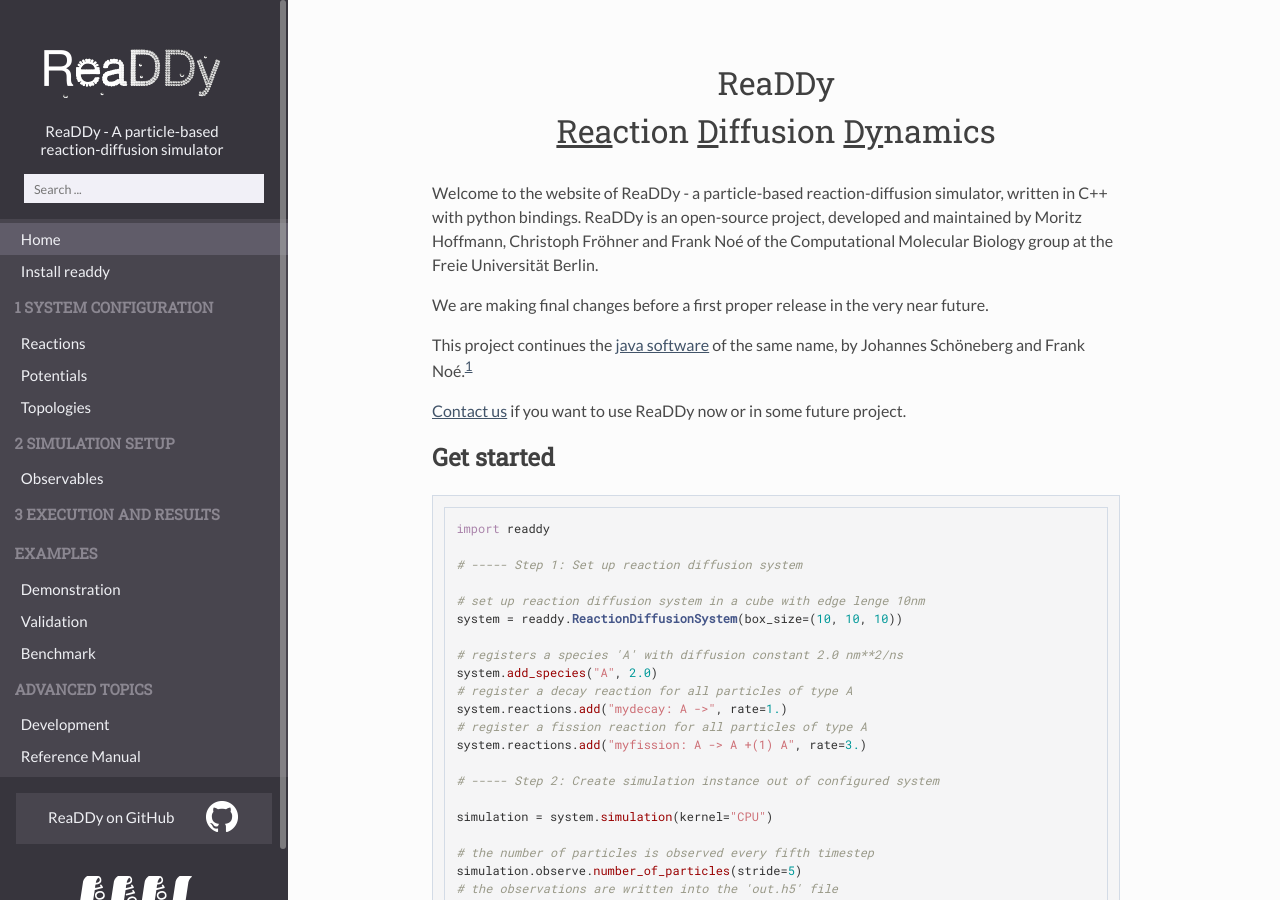
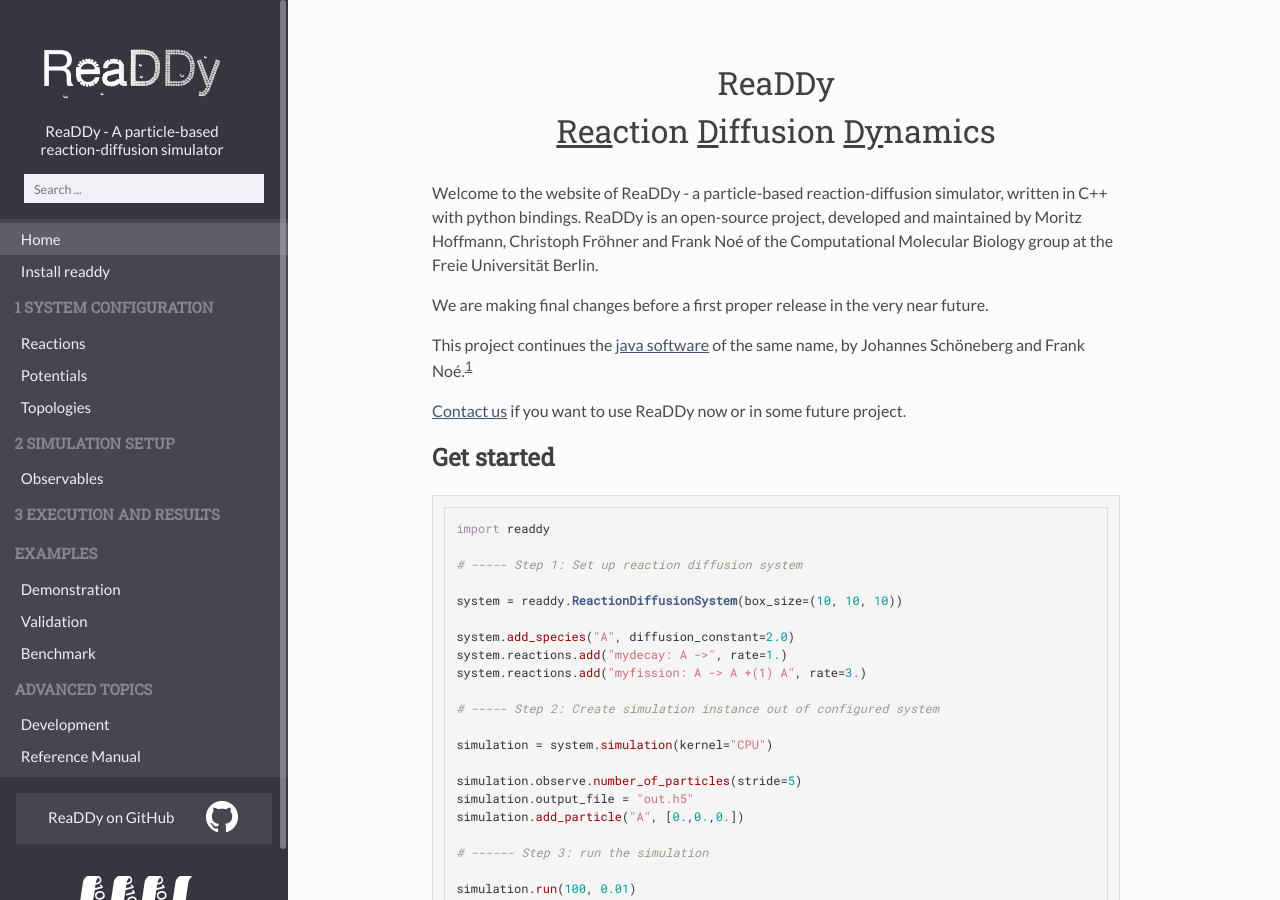
Before and after one commit to readdy/readdy_documentation, a Jekyll site: the page built from readdy_documentation/index.md, in a window 1280 px wide. Built offline with Jekyll 4.4.1, drawn with Linux system fonts in a browser that asks for light colours.

Commit message:
remove comments, rather let the API speak for itself

````diff
--- a/readdy_documentation/index.md
+++ b/readdy_documentation/index.md
@@ -22,28 +22,22 @@
 
 # ----- Step 1: Set up reaction diffusion system
 
-# set up reaction diffusion system in a cube with edge lenge 10nm
 system = readdy.ReactionDiffusionSystem(box_size=(10, 10, 10))
 
-# registers a species 'A' with diffusion constant 2.0 nm**2/ns
-system.add_species("A", 2.0)
-# register a decay reaction for all particles of type A
+system.add_species("A", diffusion_constant=2.0)
 system.reactions.add("mydecay: A ->", rate=1.)
-# register a fission reaction for all particles of type A
 system.reactions.add("myfission: A -> A +(1) A", rate=3.)
 
 # ----- Step 2: Create simulation instance out of configured system
 
 simulation = system.simulation(kernel="CPU")
 
-# the number of particles is observed every fifth timestep
 simulation.observe.number_of_particles(stride=5)
-# the observations are written into the 'out.h5' file
 simulation.output_file = "out.h5"
-# this adds a particle of type 'A' positioned at the origin
 simulation.add_particle("A", [0.,0.,0.])
 
 # ------ Step 3: run the simulation
+
 simulation.run(100, 0.01)
 ```
 
````
